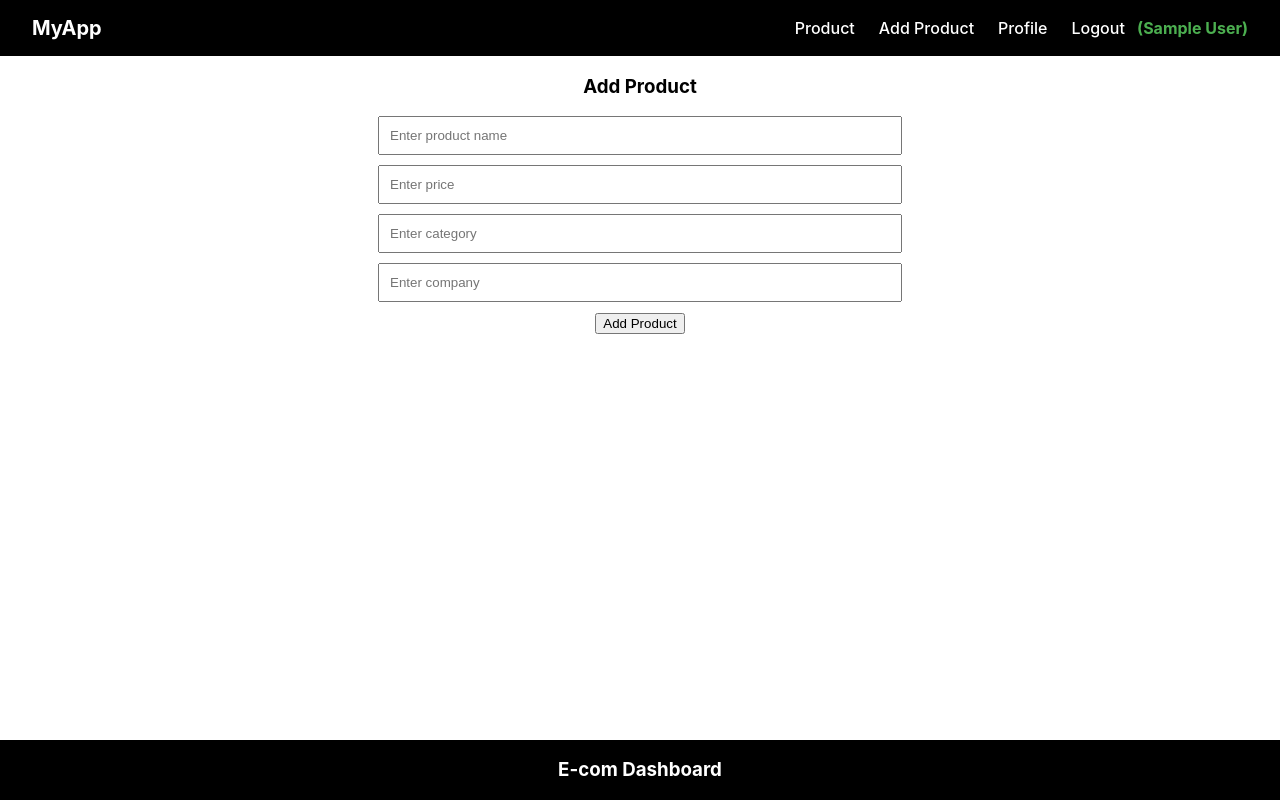
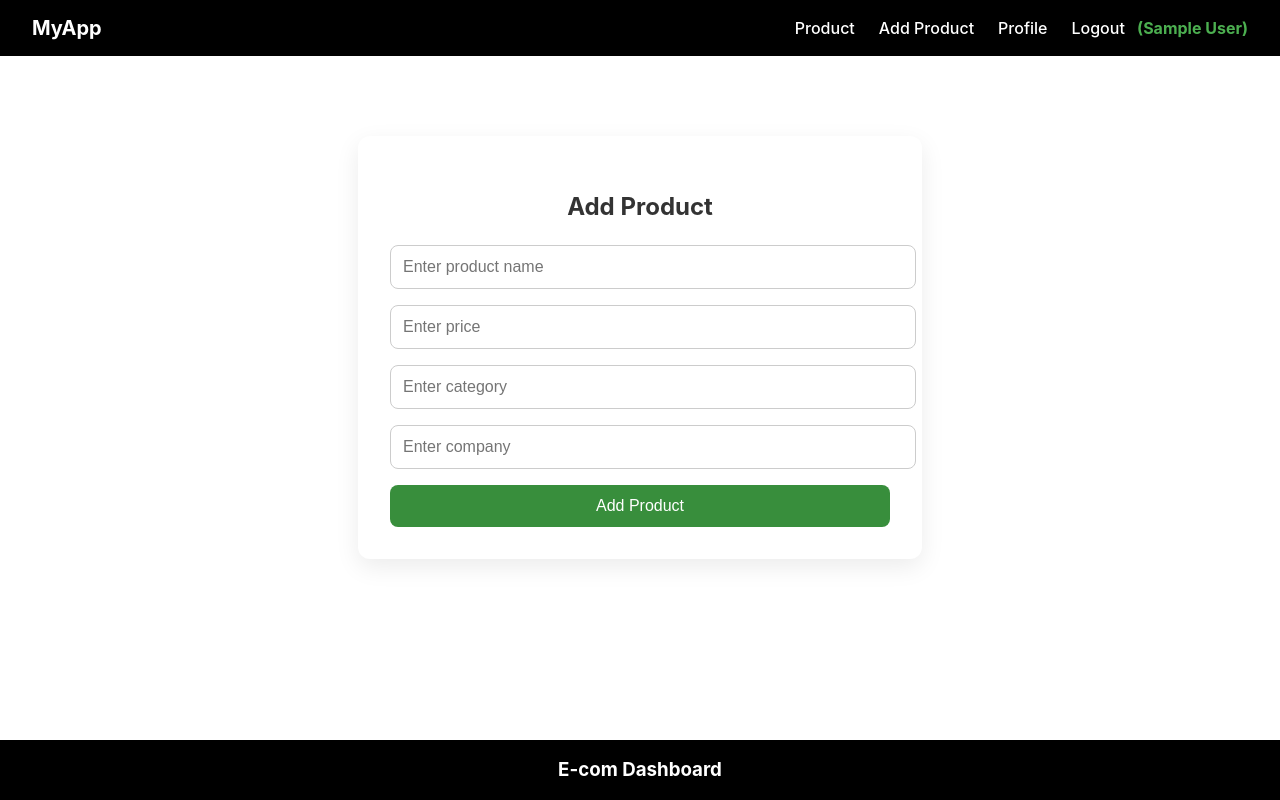
Before and after one commit to lemoravi/react, a React (Create React App) app: page /add in a window 1280 px wide. Built offline with nearby package versions, Linux system fonts and the light colour scheme; sample sign-in values are in the browser's storage.

Commit message:
forget pass api

```diff
--- a/src/App.css
+++ b/src/App.css
@@ -437,6 +437,52 @@ ul.nav-ul {
     color: #f44336;
     font-weight: 500;
 }
+.add-product-container {
+    max-width: 500px;
+    margin: 80px auto;
+    padding: 32px;
+    background-color: #fff;
+    border-radius: 12px;
+    box-shadow: 0 8px 24px rgba(0, 0, 0, 0.08);
+    text-align: center;
+}
+
+.add-product-container h3 {
+    margin-bottom: 24px;
+    font-size: 24px;
+    color: #333;
+}
+
+.add-product-container .inputBox {
+    width: 100%;
+    padding: 12px;
+    margin-bottom: 16px;
+    font-size: 16px;
+    border: 1px solid #ccc;
+    border-radius: 8px;
+}
+
+.add-product-container .appButton {
+    width: 100%;
+    padding: 12px;
+    background-color: #388e3c;
+    color: white;
+    font-size: 16px;
+    border: none;
+    border-radius: 8px;
+    cursor: pointer;
+    transition: background-color 0.3s ease;
+}
+
+.add-product-container .appButton:hover {
+    background-color: #2e7d32;
+}
+
+.add-product-container p {
+    margin-top: 12px;
+    color: #f44336;
+    font-weight: 500;
+}
 
 @media (prefers-reduced-motion: no-preference) {
   .App-logo {
--- a/src/components/AddProduct.js
+++ b/src/components/AddProduct.js
@@ -1,6 +1,6 @@
-import React, { useState} from 'react';
+// src/components/AddProduct.js
+import React, { useState } from 'react';
 import { useNavigate } from "react-router-dom";
-
 
 const AddProduct = () => {
     const [name, setName] = useState('');
@@ -9,28 +9,28 @@ const AddProduct = () => {
     const [company, setCompany] = useState('');
     const [error, setError] = useState('');
 
-    // Get userId from localStorage (must be stored there after login/registration)
     const userId = JSON.parse(localStorage.getItem('user'))?._id;
     const navigate = useNavigate();
+
     const addProduct = async () => {
         if (!name || !price || !category || !company) {
             setError('Please fill all fields');
             return;
         }
 
-        let result = await fetch('https://node-ii6z.onrender.com/add-product', {
+        const result = await fetch('https://node-ii6z.onrender.com/add-product', {
             method: 'POST',
             body: JSON.stringify({ name, price, category, userId, company }),
             headers: {
                 'Content-Type': 'application/json',
-                authorization:`bearer ${JSON.parse(localStorage.getItem('token'))}`
-
+                authorization: `bearer ${JSON.parse(localStorage.getItem('token'))}`
             }
         });
 
-        result = await result.json();
-        console.log(result);
+        const data = await result.json();
+        console.log(data);
         alert('Product added successfully');
+
         setName('');
         setPrice('');
         setCategory('');
@@ -40,7 +40,7 @@ const AddProduct = () => {
     };
 
     return (
-        <div>
+        <div className="add-product-container">
             <h3>Add Product</h3>
             <input
                 className="inputBox"
@@ -73,7 +73,7 @@ const AddProduct = () => {
             <button onClick={addProduct} className="appButton" type="button">
                 Add Product
             </button>
-            {error && <p style={{ color: 'red' }}>{error}</p>}
+            {error && <p>{error}</p>}
         </div>
     );
 };
```
